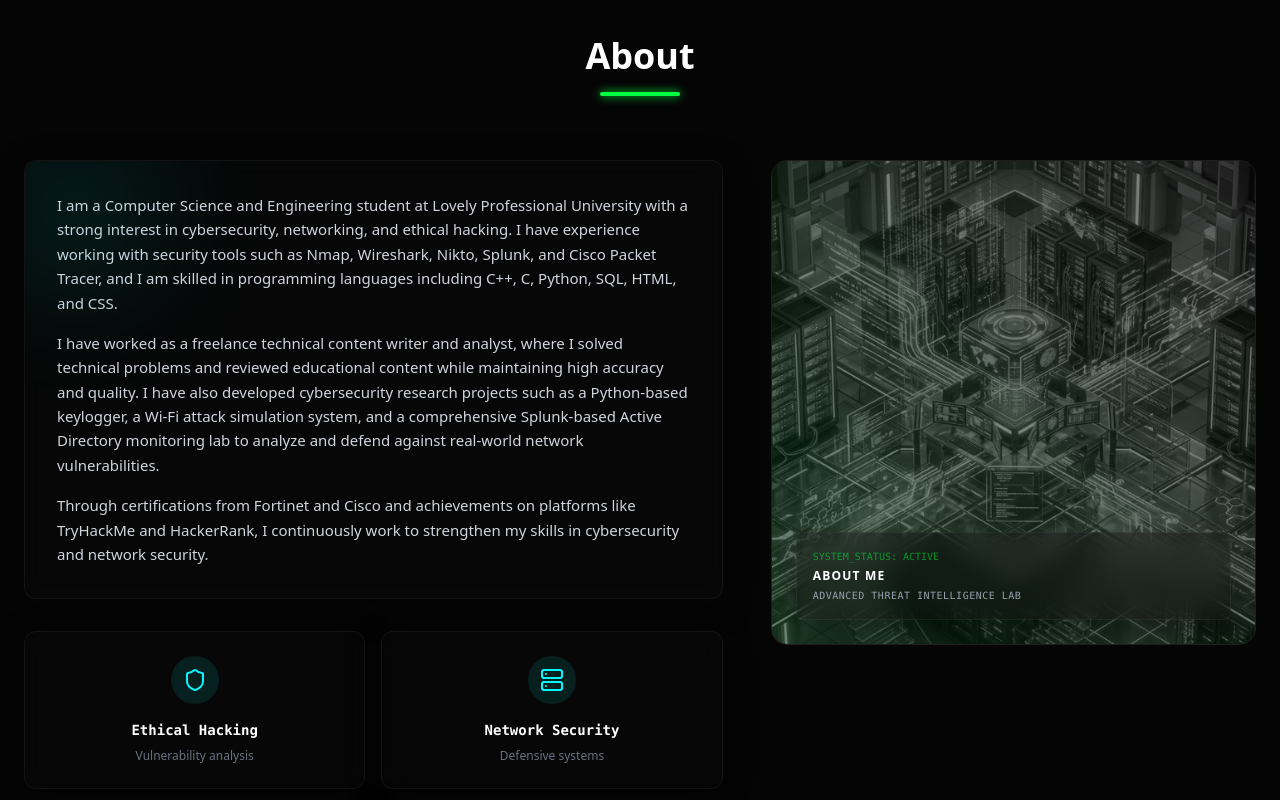
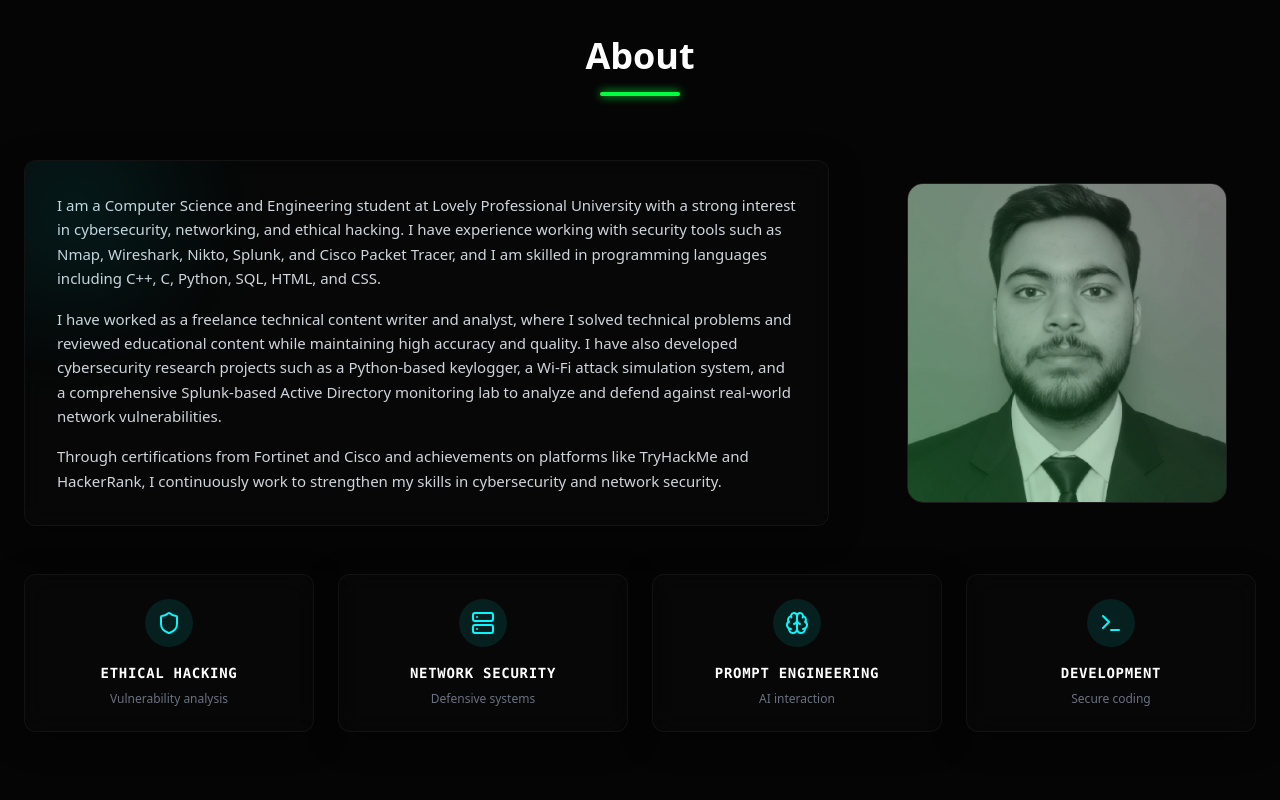
Before and after one commit to varunmhr5856/portfolio-, a Next.js app: page / in a window 1280 px wide. Shown: the part 860-1660 px from the top of the page. Built offline with nearby package versions, Linux system fonts and the light colour scheme.

Commit message:
Use real photo in About and move skills to full-width row below

```diff
--- a/src/components/sections/About.tsx
+++ b/src/components/sections/About.tsx
@@ -22,15 +22,17 @@ export function About() {
           <div className="h-1 w-20 bg-[var(--color-cyber-green)] mx-auto rounded-full shadow-[0_0_10px_var(--color-cyber-green)]" />
         </motion.div>
 
-        <div className="grid grid-cols-1 lg:grid-cols-12 gap-12 items-start">
+        <div className="flex flex-col gap-12">
+          {/* Top Row: Bio and Photo */}
+          <div className="grid grid-cols-1 lg:grid-cols-12 gap-12 items-center">
             <motion.div
               initial={{ opacity: 0, x: -50 }}
               whileInView={{ opacity: 1, x: 0 }}
               viewport={{ once: true }}
               transition={{ duration: 0.6, delay: 0.2 }}
-            className="lg:col-span-7"
+              className="lg:col-span-8"
             >
-            <GlassCard className="relative p-8 mb-8 overflow-hidden before:absolute before:-left-12 before:-top-12 before:w-48 before:h-48 before:bg-[var(--color-cyber-blue)] before:rounded-full before:opacity-10 before:blur-3xl">
+              <GlassCard className="relative p-8 overflow-hidden before:absolute before:-left-12 before:-top-12 before:w-48 before:h-48 before:bg-[var(--color-cyber-blue)] before:rounded-full before:opacity-10 before:blur-3xl">
                 <p className="text-gray-300 leading-relaxed text-[15px] mb-4">
                   I am a Computer Science and Engineering student at Lovely Professional University with a strong interest in cybersecurity, networking, and ethical hacking. I have experience working with security tools such as Nmap, Wireshark, Nikto, Splunk, and Cisco Packet Tracer, and I am skilled in programming languages including C++, C, Python, SQL, HTML, and CSS.
                 </p>
@@ -41,15 +43,42 @@ export function About() {
                   Through certifications from Fortinet and Cisco and achievements on platforms like TryHackMe and HackerRank, I continuously work to strengthen my skills in cybersecurity and network security.
                 </p>
               </GlassCard>
+            </motion.div>
 
-            <div className="grid grid-cols-1 sm:grid-cols-2 gap-4">
+            <motion.div
+              initial={{ opacity: 0, x: 50 }}
+              whileInView={{ opacity: 1, x: 0 }}
+              viewport={{ once: true }}
+              transition={{ duration: 0.6, delay: 0.4 }}
+              className="lg:col-span-4"
+            >
+              <div className="relative rounded-2xl overflow-hidden border border-white/10 group aspect-square max-w-[320px] mx-auto">
+                <div className="absolute inset-0 bg-gradient-to-tr from-[rgba(0,255,65,0.2)] to-transparent z-10" />
+                <img
+                  src="/profile.png"
+                  alt="Varun Mehrotra"
+                  className="w-full h-full object-cover grayscale opacity-80 group-hover:grayscale-0 group-hover:opacity-100 transition-all duration-700 scale-105 group-hover:scale-100"
+                />
+                <div className="absolute inset-0 border-2 border-[var(--color-cyber-green)] opacity-0 group-hover:opacity-30 transition-opacity duration-500 z-20" />
+              </div>
+            </motion.div>
+          </div>
+
+          {/* Bottom Row: Skills Tiles */}
+          <motion.div
+            initial={{ opacity: 0, y: 30 }}
+            whileInView={{ opacity: 1, y: 0 }}
+            viewport={{ once: true }}
+            transition={{ duration: 0.6, delay: 0.6 }}
+            className="grid grid-cols-1 sm:grid-cols-2 lg:grid-cols-4 gap-6"
+          >
             {[
               { icon: Shield, title: "Ethical Hacking", desc: "Vulnerability analysis", proficiency: 92 },
               { icon: Server, title: "Network Security", desc: "Defensive systems", proficiency: 89 },
               { icon: Brain, title: "Prompt Engineering", desc: "AI interaction", proficiency: 94 },
               { icon: Terminal, title: "Development", desc: "Secure coding", proficiency: 87 }
             ].map((item, i) => (
-                <GlassCard key={i} interactive glowColor="blue" className="relative flex flex-col items-center text-center p-6 group overflow-hidden">
+              <GlassCard key={i} interactive glowColor="blue" className="relative flex flex-col items-center text-center p-6 group overflow-hidden h-full">
                 <div className="w-12 h-12 rounded-full bg-[rgba(8,247,254,0.1)] flex items-center justify-center mb-4 text-[var(--color-cyber-blue)] group-hover:scale-0 transition-transform duration-300">
                   <item.icon size={24} />
                 </div>
@@ -62,36 +91,11 @@ export function About() {
                 </div>
 
                 <div className="group-hover:opacity-0 transition-opacity duration-300">
-                    <h4 className="font-bold text-white font-mono text-sm mb-2">{item.title}</h4>
+                  <h4 className="font-bold text-white font-mono text-sm mb-2 uppercase tracking-wider">{item.title}</h4>
                   <p className="text-xs text-gray-500">{item.desc}</p>
                 </div>
               </GlassCard>
             ))}
-            </div>
-          </motion.div>
-
-          <motion.div
-            initial={{ opacity: 0, x: 50 }}
-            whileInView={{ opacity: 1, x: 0 }}
-            viewport={{ once: true }}
-            transition={{ duration: 0.6, delay: 0.4 }}
-            className="lg:col-span-5"
-          >
-            <div className="relative rounded-2xl overflow-hidden border border-white/10 group h-full min-h-[300px] max-h-[500px]">
-              <div className="absolute inset-0 bg-gradient-to-tr from-[rgba(0,255,65,0.1)] to-transparent z-10" />
-              <img
-                src="/about-visual.png"
-                alt="Cybersecurity Visual"
-                className="w-full h-full object-cover grayscale opacity-50 group-hover:grayscale-0 group-hover:opacity-100 transition-all duration-700 scale-110 group-hover:scale-100"
-              />
-              <div className="absolute bottom-6 left-6 right-6 z-20">
-                <div className="glass-panel p-4 rounded-lg border-l-4 border-[var(--color-cyber-green)]">
-                  <p className="font-mono text-[10px] text-[var(--color-cyber-green)] animate-pulse mb-1">SYSTEM_STATUS: ACTIVE</p>
-                  <p className="text-white text-xs font-bold tracking-widest uppercase mb-1">About Me</p>
-                  <p className="text-gray-400 text-[10px] font-mono uppercase tracking-wider">Advanced Threat Intelligence Lab</p>
-                </div>
-              </div>
-            </div>
           </motion.div>
         </div>
       </div>
```
Lines whose indentation alone changed are shown as unchanged.
